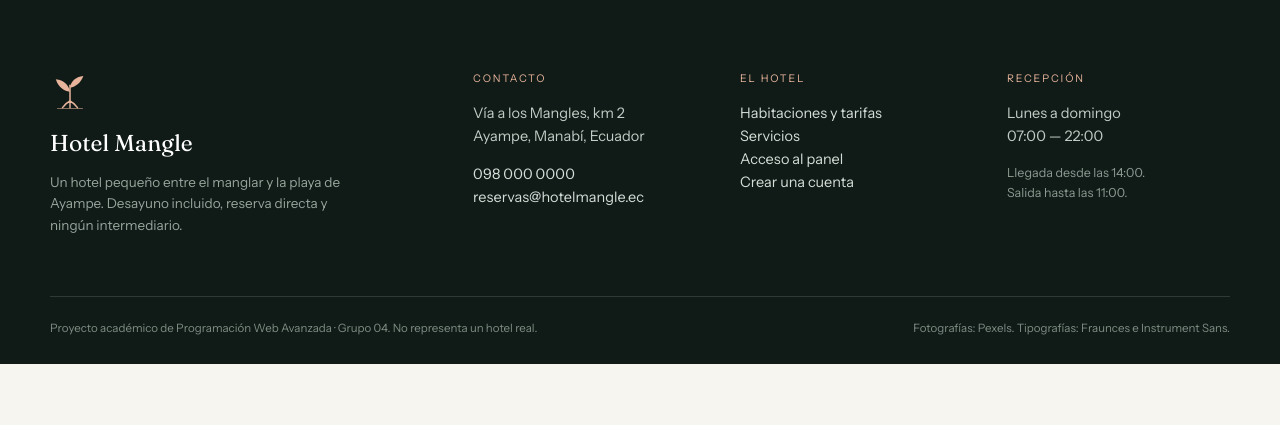
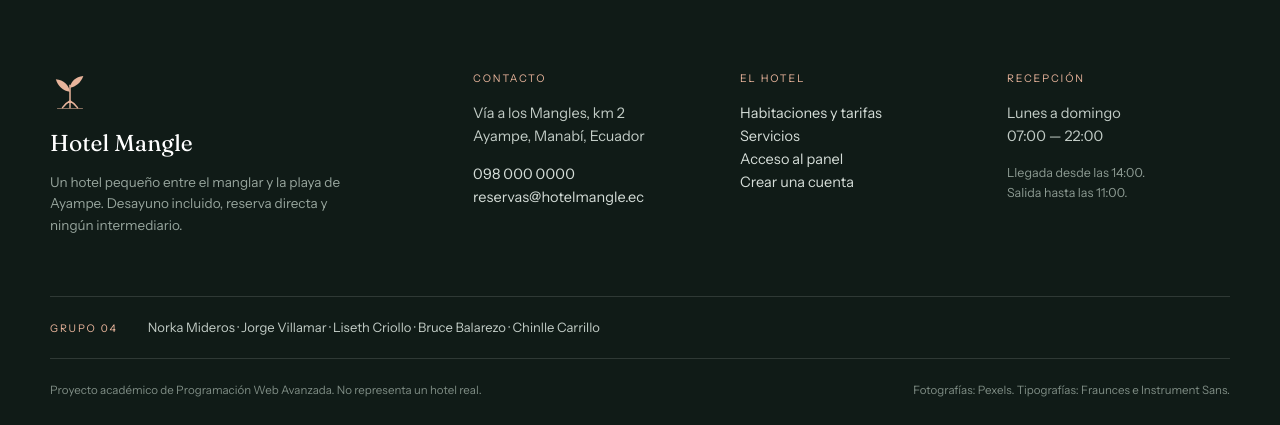
Before and after one commit to jorgevillamar369-glitch/PWPractica6, a PHP site: page / in a window 1280 px wide. Shown: the part 4380-4805 px from the top of the page. Before the commit the page ends 4744 px from the top, so only its background shows below. Run offline with PHP 8.4, Linux system fonts and the light colour scheme; data comes from the database, SQL or seed files in the repository.

Commit message:
Agrega Grupo 04 e integrantes

```diff
--- a/assets/css/estilos.css
+++ b/assets/css/estilos.css
@@ -660,6 +660,16 @@ p { margin: 0 0 1em; }
 }
 .pie-abajo p { margin: 0; }
 
+.pie-equipo {
+    display: flex;
+    align-items: baseline;
+    gap: 30px;
+    padding: 20px 0;
+    border-bottom: 1px solid rgba(255, 255, 255, .13);
+}
+.pie-equipo .pie-titulo { margin: 0; flex: none; }
+.pie-integrantes { color: #c2ccc6; font-size: 13px; margin: 0; }
+
 /* ---------- Páginas interiores ---------- */
 
 .pagina-interior { padding-bottom: 100px; }
@@ -1529,6 +1539,7 @@ p { margin: 0 0 1em; }
     .franja-reserva { padding: 60px 0; }
     .sitio-pie { padding-top: 52px; }
     .pie-abajo { flex-direction: column; gap: 6px; }
+    .pie-equipo { flex-direction: column; gap: 6px; }
 }
 
 @media (max-width: 560px) {
--- a/includes/sitio_footer.php
+++ b/includes/sitio_footer.php
@@ -29,8 +29,13 @@
             </div>
         </div>
 
+        <div class="pie-equipo">
+            <p class="pie-titulo">Grupo 04</p>
+            <p class="pie-integrantes">Norka Mideros · Jorge Villamar · Liseth Criollo · Bruce Balarezo · Chinlle Carrillo</p>
+        </div>
+
         <div class="pie-abajo">
-            <p>Proyecto académico de Programación Web Avanzada · Grupo 04. No representa un hotel real.</p>
+            <p>Proyecto académico de Programación Web Avanzada. No representa un hotel real.</p>
             <p>Fotografías: Pexels. Tipografías: Fraunces e Instrument Sans.</p>
         </div>
     </div>
```
Also changed, not shown: README.md.
